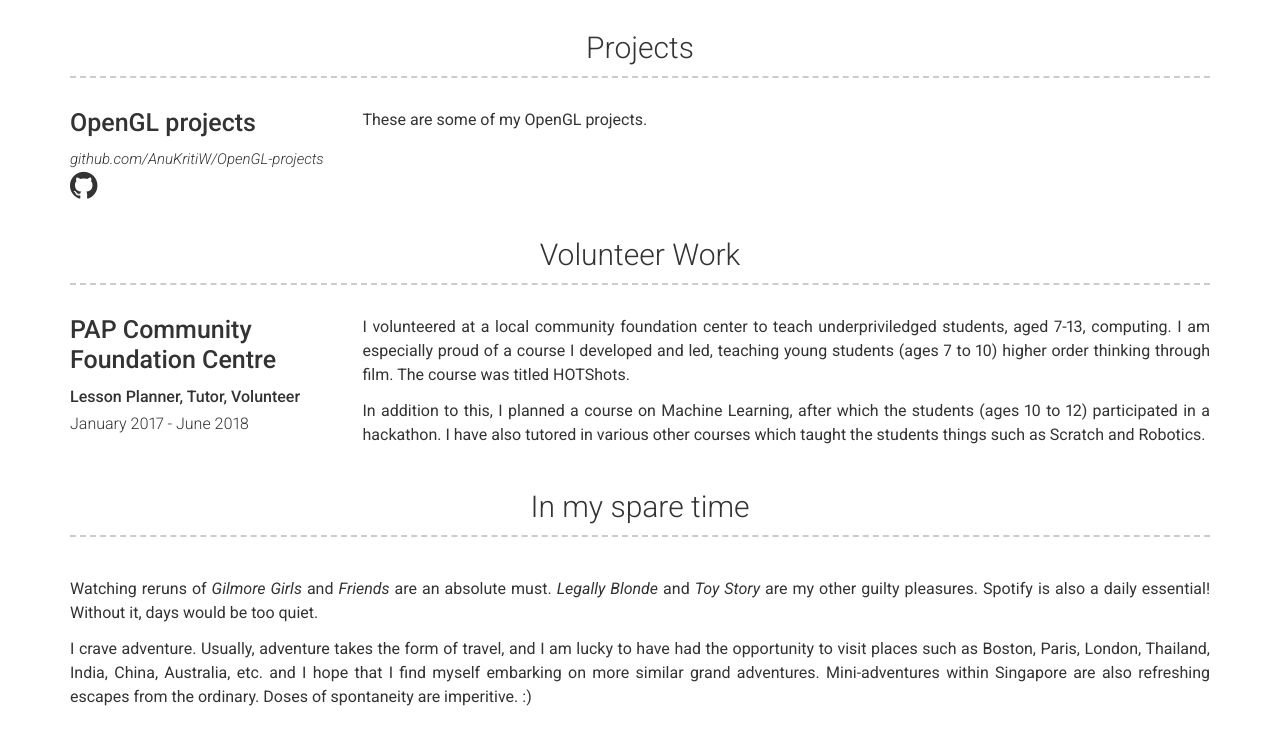
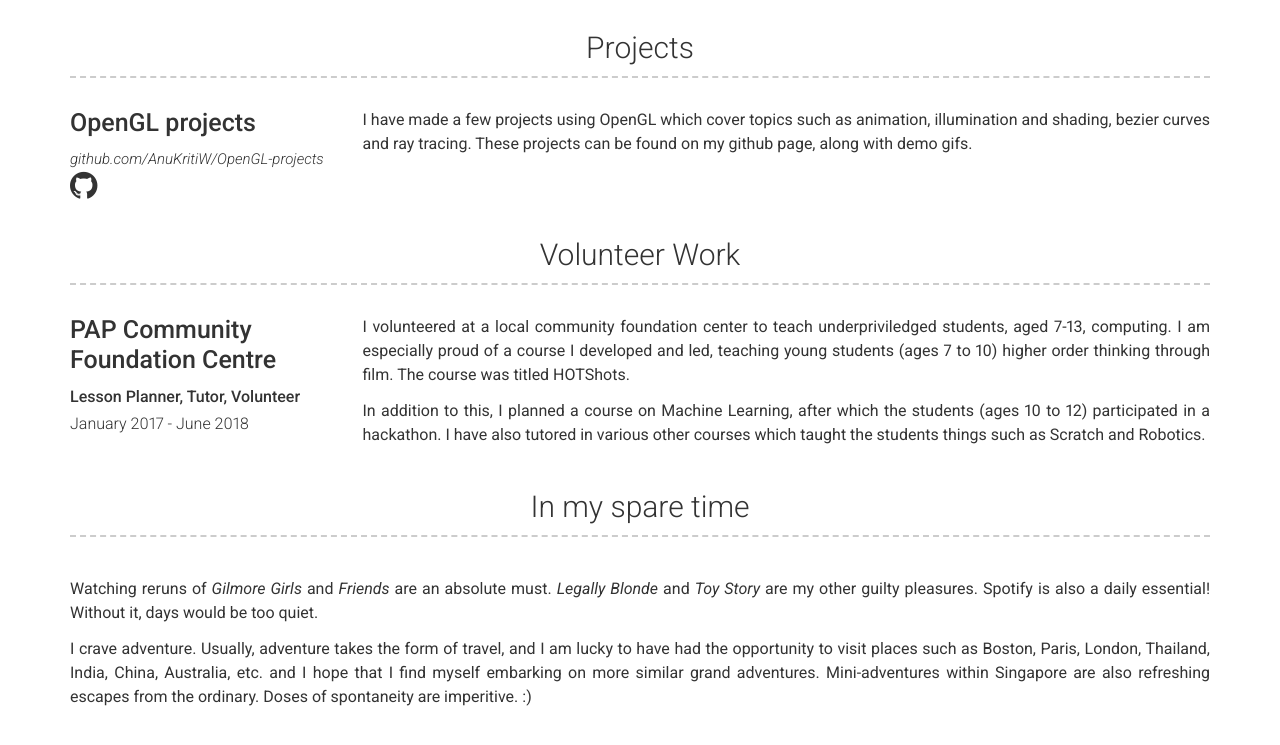
Before and after one commit to AnuKritiW/modern-resume-theme-site, a Jekyll site: the page built from index.md, in a window 1280 px wide and 900 px high, scrolled down 1946 px, cut to the strip 150-895 px from the top of the window. Built offline with Jekyll 4.4.1, drawn with Linux system fonts in a browser that asks for light colours.

Commit message:
edited projects

```diff
--- a/_data/projects.yml
+++ b/_data/projects.yml
@@ -4,4 +4,5 @@
 #   quote: >
 #     This is probably one of the greatest apps ever created, if you don't agree you're probably wrong.
   description: | # this will include new lines to allow paragraphs
-    These are some of my OpenGL projects.
+    I have made a few projects using OpenGL which cover topics such as animation, illumination and shading, bezier curves and ray tracing.
+    These projects can be found on my github page, along with demo gifs.
```
